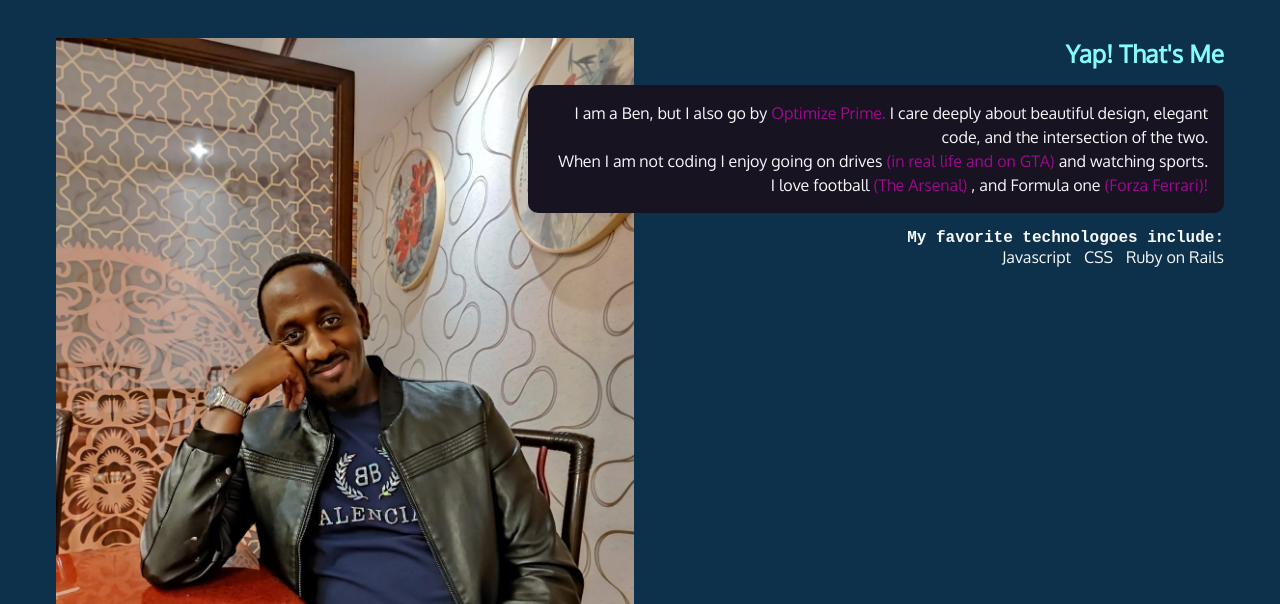
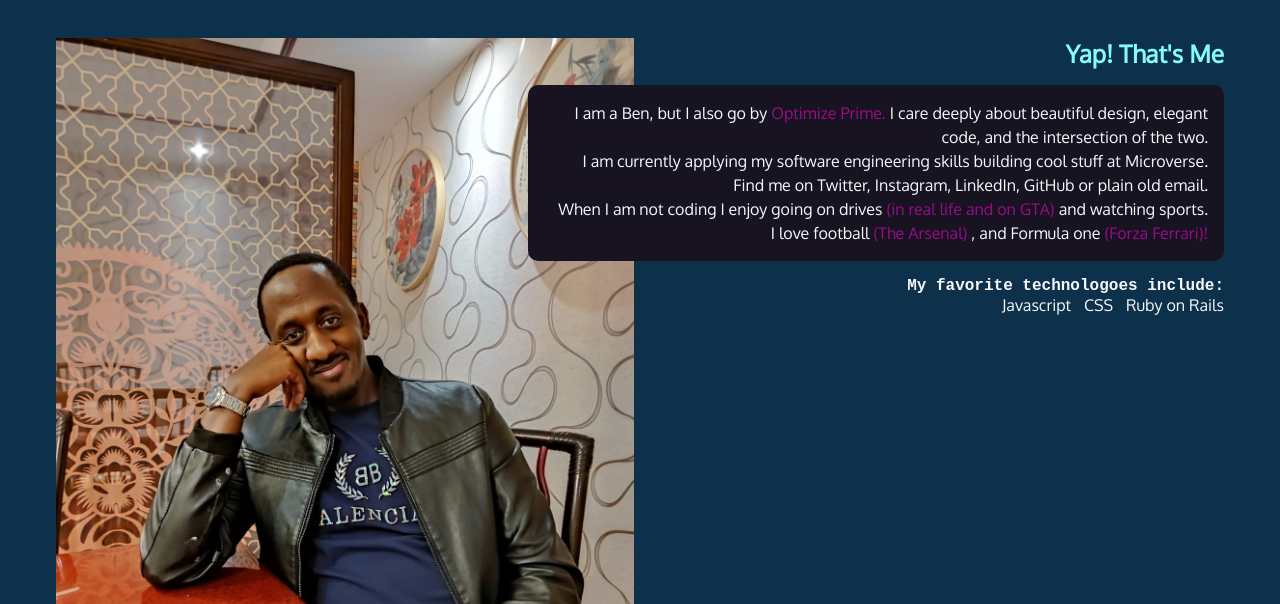
Before and after one commit to Benmuiruri/portfolio, a plain HTML site: page about.html in a window 1280 px wide. Shown: the part 196-800 px from the top of the page. Drawn offline with Linux system fonts and the light colour scheme; a web font is replaced by a local one.

Commit message:
Update about me description

```diff
--- a/about.html
+++ b/about.html
@@ -55,13 +55,21 @@
             <h3>Yap! That's me</h3>
             <p class="my-desc">
               I am a Ben, but I also go by
-              <span class="highlited-text">Optimize Prime.</span
-              > I care deeply about beautiful design, elegant code, and the
-              intersection of the two. <br> When I am not coding I enjoy going on
-              drives
+              <span class="highlited-text">Optimize Prime.</span> I care deeply
+              about beautiful design, elegant code, and the intersection of the
+              two. <br />
+              I am currently applying my software engineering skills building
+              cool stuff at Microverse.
+              <br />
+              Find me on Twitter, Instagram, LinkedIn, GitHub or plain old
+              email.
+              <br />
+              When I am not coding I enjoy going on drives
               <span class="highlited-text">(in real life and on GTA) </span> and
-              watching sports. <br> I love football
-              <span class="highlited-text"> (The Arsenal) </span>, and Formula one
+              watching sports. <br />
+              I love football
+              <span class="highlited-text"> (The Arsenal) </span>, and Formula
+              one
               <span class="highlited-text"> (Forza Ferrari)!</span>
             </p>
             <h4>My favorite technologoes include:</h4>
```
